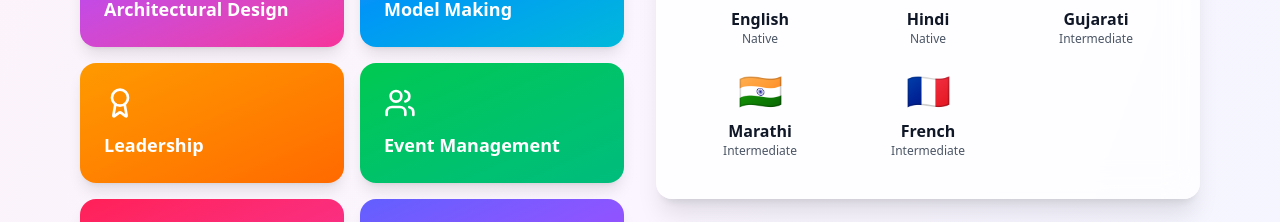
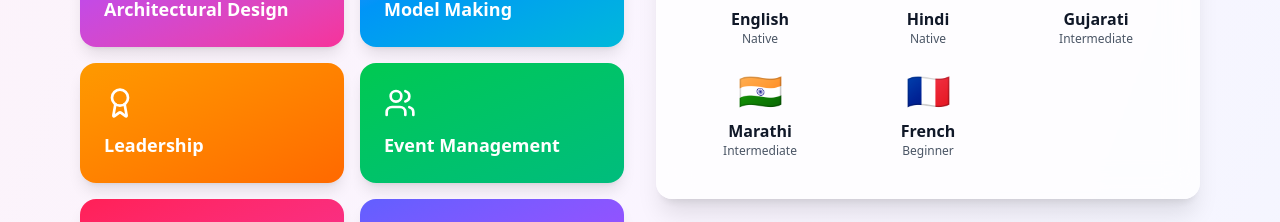
Before and after one commit to devang183/TravelWithDevang, a Next.js app: page /contributors/meghana-kankaria in a window 1280 px wide. Shown: the part 1455-1677 px from the top of the page. Built offline with nearby package versions, Linux system fonts and the light colour scheme; no server answers.

Commit message:
Fix: Portfolio (MK) + French (Beginner)

```diff
--- a/src/app/contributors/meghana-kankaria/page.js
+++ b/src/app/contributors/meghana-kankaria/page.js
@@ -147,7 +147,7 @@ export default function MeghanaKankariaProfile() {
     { name: 'Hindi', level: 'Native', flag: '🇮🇳' },
     { name: 'Gujarati', level: 'Intermediate', flag: '🇮🇳' },
     { name: 'Marathi', level: 'Intermediate', flag: '🇮🇳' },
-    { name: 'French', level: 'Intermediate', flag: '🇫🇷' }
+    { name: 'French', level: 'Beginner', flag: '🇫🇷' }
   ];
 
   const achievements = [
@@ -317,7 +317,7 @@ export default function MeghanaKankariaProfile() {
                   <span>LinkedIn</span>
                 </a>
                 <a
-                  href="https://cityphotoscity.s3.eu-west-1.amazonaws.com/images/contributors/MeghanaKankaria/PortfolioMeghanaKankaria.pdf"
+                  href="https://cityphotoscity.s3.eu-west-1.amazonaws.com/images/contributors/MeghanaKankaria/PortfolioWithTechWorkMeghanaKankaria.pdf"
                   target="_blank"
                   rel="noopener noreferrer"
                   className="bg-gradient-to-r from-purple-500 to-pink-500 hover:from-purple-600 hover:to-pink-600 text-white px-3 py-1.5 sm:px-4 sm:py-2 lg:px-6 lg:py-3 rounded-full flex items-center space-x-1.5 sm:space-x-2 transition-all duration-300 hover:scale-105 shadow-lg text-xs sm:text-sm lg:text-base font-semibold"
```
